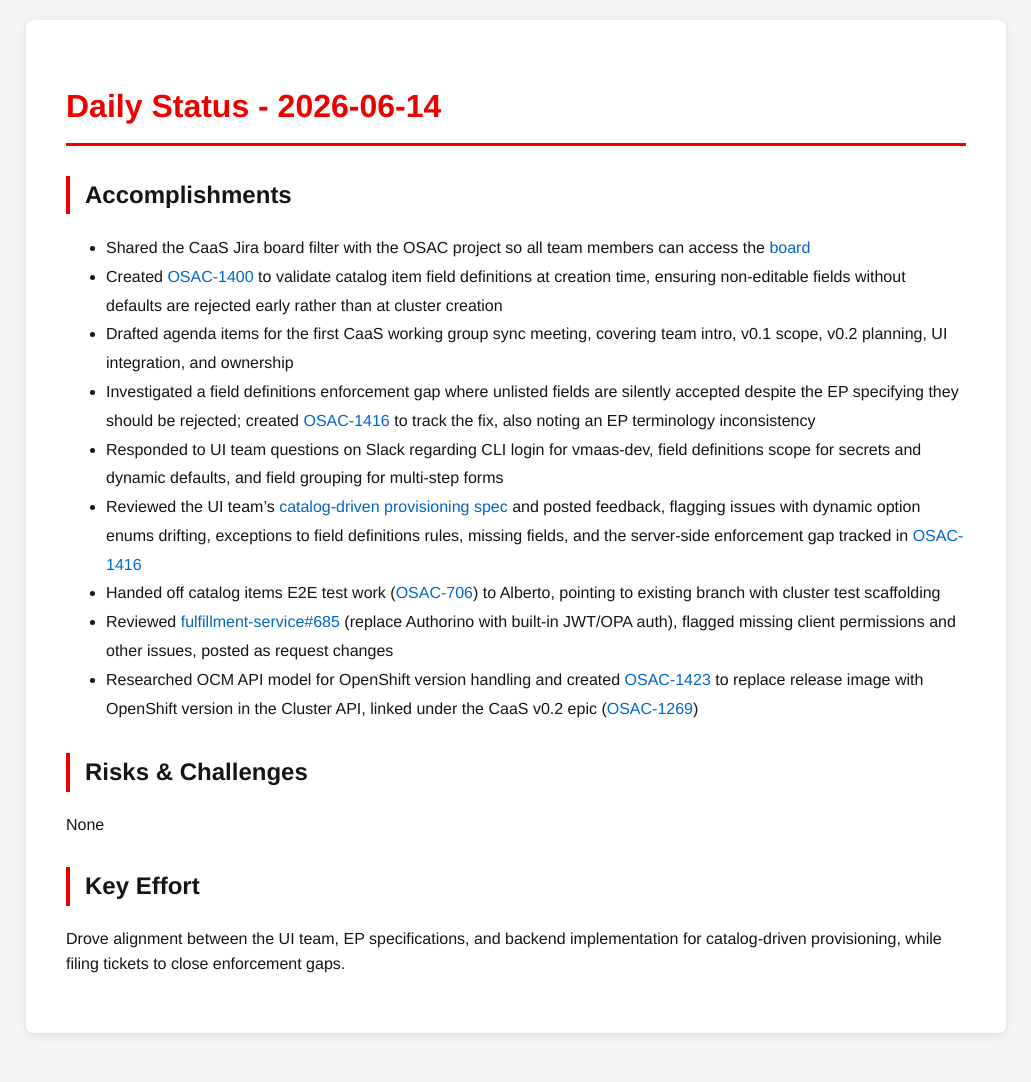
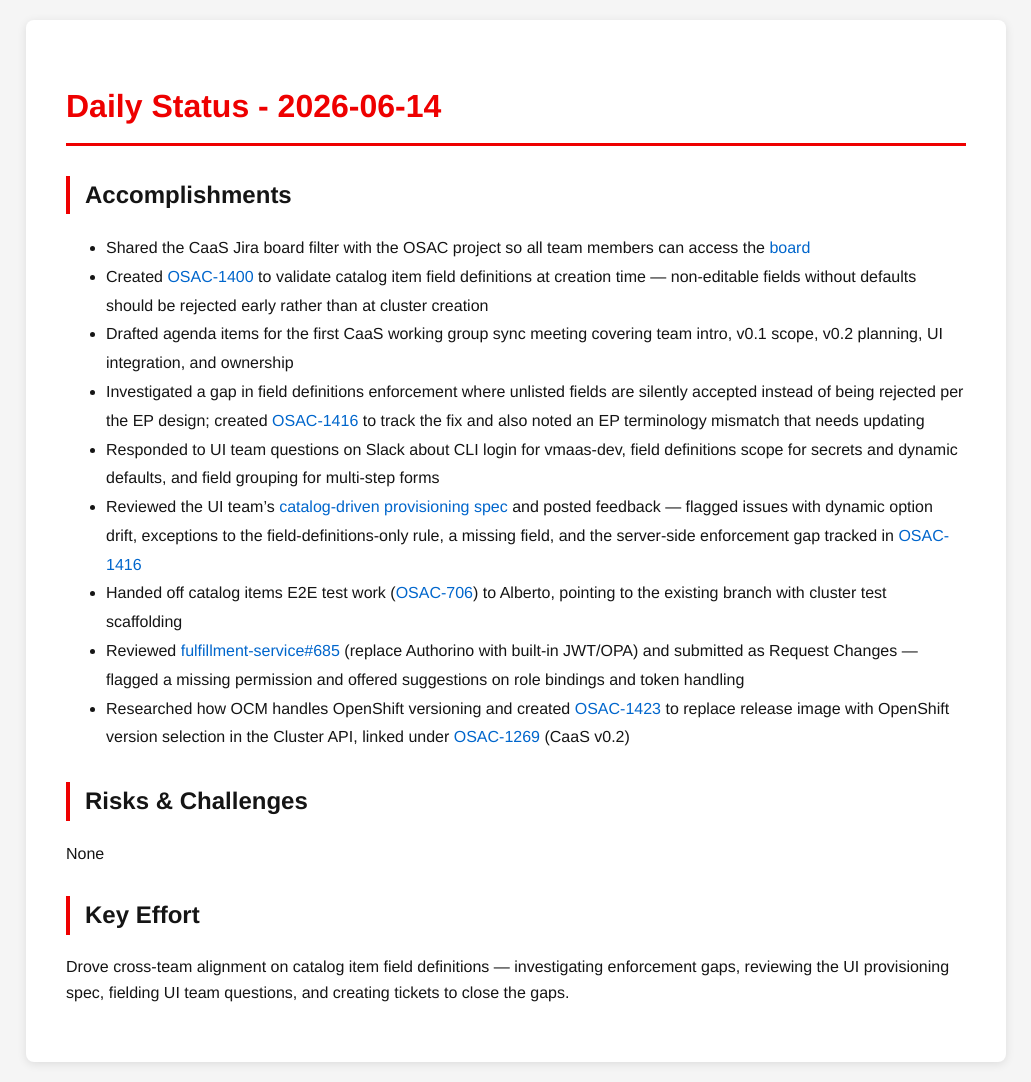
Before and after one commit to tzvatot/daily-status, a Jekyll site: the page built from 2026-06-14.md, in a window 1280 px wide. Shown: the whole page, without its empty margins (124-1155 px from the left). Built offline with Jekyll 4.4.1, drawn with Linux system fonts in a browser that asks for light colours; before the commit the page ends 1053 px from its top, so only the background shows below that.

Commit message:
Daily status update - 2026-06-14

```diff
--- a/2026-06-14.md
+++ b/2026-06-14.md
@@ -8,17 +8,17 @@ date: 2026-06-14
 
 ## Accomplishments
 - Shared the CaaS Jira board filter with the OSAC project so all team members can access the [board](https://redhat.atlassian.net/jira/software/c/projects/OSAC/boards/12411)
-- Created [OSAC-1400](https://redhat.atlassian.net/browse/OSAC-1400) to validate catalog item field definitions at creation time, ensuring non-editable fields without defaults are rejected early rather than at cluster creation
-- Drafted agenda items for the first CaaS working group sync meeting, covering team intro, v0.1 scope, v0.2 planning, UI integration, and ownership
-- Investigated a field definitions enforcement gap where unlisted fields are silently accepted despite the EP specifying they should be rejected; created [OSAC-1416](https://redhat.atlassian.net/browse/OSAC-1416) to track the fix, also noting an EP terminology inconsistency
-- Responded to UI team questions on Slack regarding CLI login for vmaas-dev, field definitions scope for secrets and dynamic defaults, and field grouping for multi-step forms
-- Reviewed the UI team's [catalog-driven provisioning spec](https://gist.github.com/batzionb/d6bb05faf56a1d8e9bf7ee194aa1356f) and posted feedback, flagging issues with dynamic option enums drifting, exceptions to field definitions rules, missing fields, and the server-side enforcement gap tracked in [OSAC-1416](https://redhat.atlassian.net/browse/OSAC-1416)
-- Handed off catalog items E2E test work ([OSAC-706](https://redhat.atlassian.net/browse/OSAC-706)) to Alberto, pointing to existing branch with cluster test scaffolding
-- Reviewed [fulfillment-service#685](https://github.com/osac-project/fulfillment-service/pull/685) (replace Authorino with built-in JWT/OPA auth), flagged missing client permissions and other issues, posted as request changes
-- Researched OCM API model for OpenShift version handling and created [OSAC-1423](https://redhat.atlassian.net/browse/OSAC-1423) to replace release image with OpenShift version in the Cluster API, linked under the CaaS v0.2 epic ([OSAC-1269](https://redhat.atlassian.net/browse/OSAC-1269))
+- Created [OSAC-1400](https://redhat.atlassian.net/browse/OSAC-1400) to validate catalog item field definitions at creation time — non-editable fields without defaults should be rejected early rather than at cluster creation
+- Drafted agenda items for the first CaaS working group sync meeting covering team intro, v0.1 scope, v0.2 planning, UI integration, and ownership
+- Investigated a gap in field definitions enforcement where unlisted fields are silently accepted instead of being rejected per the EP design; created [OSAC-1416](https://redhat.atlassian.net/browse/OSAC-1416) to track the fix and also noted an EP terminology mismatch that needs updating
+- Responded to UI team questions on Slack about CLI login for vmaas-dev, field definitions scope for secrets and dynamic defaults, and field grouping for multi-step forms
+- Reviewed the UI team's [catalog-driven provisioning spec](https://gist.github.com/batzionb/d6bb05faf56a1d8e9bf7ee194aa1356f) and posted feedback — flagged issues with dynamic option drift, exceptions to the field-definitions-only rule, a missing field, and the server-side enforcement gap tracked in [OSAC-1416](https://redhat.atlassian.net/browse/OSAC-1416)
+- Handed off catalog items E2E test work ([OSAC-706](https://redhat.atlassian.net/browse/OSAC-706)) to Alberto, pointing to the existing branch with cluster test scaffolding
+- Reviewed [fulfillment-service#685](https://github.com/osac-project/fulfillment-service/pull/685) (replace Authorino with built-in JWT/OPA) and submitted as Request Changes — flagged a missing permission and offered suggestions on role bindings and token handling
+- Researched how OCM handles OpenShift versioning and created [OSAC-1423](https://redhat.atlassian.net/browse/OSAC-1423) to replace release image with OpenShift version selection in the Cluster API, linked under [OSAC-1269](https://redhat.atlassian.net/browse/OSAC-1269) (CaaS v0.2)
 
 ## Risks & Challenges
 None
 
 ## Key Effort
-Drove alignment between the UI team, EP specifications, and backend implementation for catalog-driven provisioning, while filing tickets to close enforcement gaps.
+Drove cross-team alignment on catalog item field definitions — investigating enforcement gaps, reviewing the UI provisioning spec, fielding UI team questions, and creating tickets to close the gaps.
```
